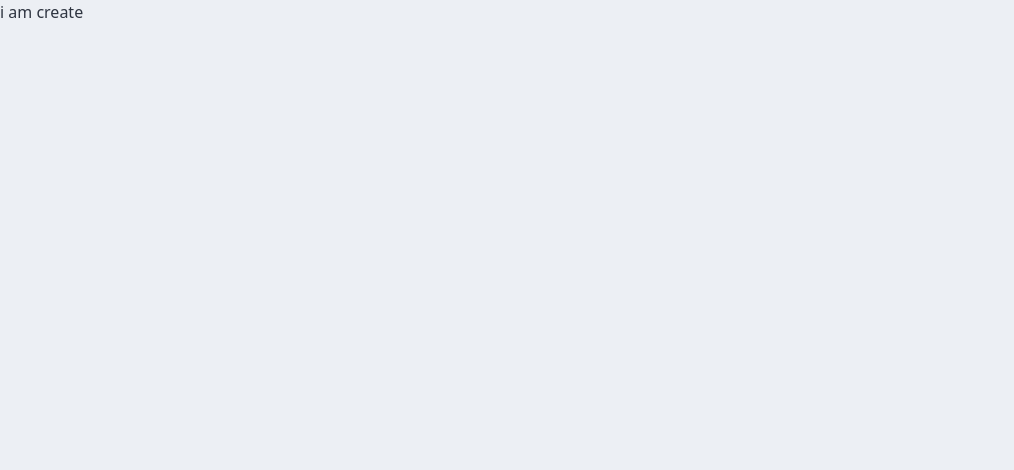
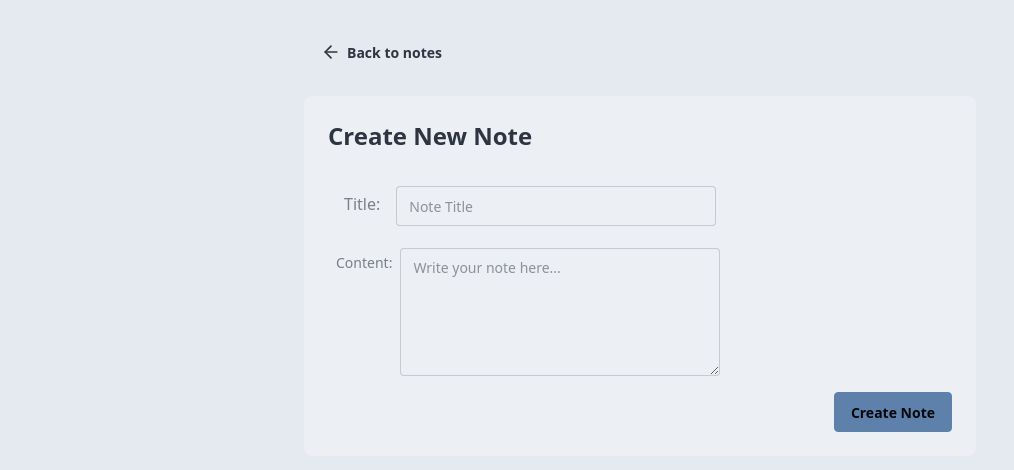
Before and after one commit to anitgt/Thinkboard, a React app in the folder frontend/: page /create in a window 1280 px wide. Shown: the top 470 px of the page, without its empty margins (0-1014 px from the left). Built offline with nearby package versions, Linux system fonts and the light colour scheme; the HTML template or start-up script is replaced by a standard one.

Commit message:
Creating create page

```diff
--- a/frontend/src/components/RateLimitedUI.jsx
+++ b/frontend/src/components/RateLimitedUI.jsx
@@ -6,21 +6,17 @@
       <div className="card w-full max-w-md bg-base-100 shadow-xl">
         <div className="card-body items-center text-center">
 
-          {/* Icon */}
           <AlertTriangle className="w-14 h-14 text-warning" />
 
-          {/* Title */}
           <h2 className="card-title text-2xl mt-2">
             Too Many Requests
           </h2>
 
-          {/* Message */}
           <p className="text-base-content/70">
             You’re hitting the server too fast.
             Please wait a few seconds and try again.
           </p>
 
-          {/* Actions */}
           <div className="card-actions mt-4 gap-2">
             <button
               className="btn btn-primary gap-2"
@@ -39,7 +35,6 @@
             </button>
           </div>
 
-          {/* Footer */}
           <p className="text-xs text-base-content/50 mt-4">
             Error 429 · Rate limit exceeded
           </p>
--- a/frontend/src/pages/CreatePage.jsx
+++ b/frontend/src/pages/CreatePage.jsx
@@ -1,9 +1,94 @@
-import React from 'react'
+import { useEffect, useState } from "react"
+import {Link, useNavigate} from 'react-router'
+import {ArrowLeftIcon} from 'lucide-react'
+import toast from "react-hot-toast";
+import axios from "axios";
+
 
 const CreatePage = () => {
+  const [title, setTitle] = useState('');
+  const [content, setContent] = useState('');
+  const [loading, setLoading] = useState(false);
+
+  const navigate = useNavigate()
+
+  const handleSubmit = async (e) => {
+      e.preventDefault();
+      if(!title.trim() || !content.trim()) {
+        toast.error('All fields are required!')
+        return
+      }
+      setLoading(true);
+      try {
+  await axios.post('http://localhost:3000/notes/api', {
+    title,
+    content
+  })
+  toast.success('Note Created Successfully!')
+  navigate('/')
+} catch (error) {
+  console.log('Error Creating a note', error)
+
+  if (error.response.status === 429) {
+    toast.error('Bro You are creating too many request, Slow down!', {
+      duration: 400,
+      icon: "☠️"
+    })
+  } else {
+    toast.error('Failed To Create Note!')
+  }
+
+} finally {
+  setLoading(false)
+}
+
+  }
   return (
-    <div>
-      i am create
+    <div className="min-h-screen bg-base-200">
+      <div className="container mx-auto px-4 py-8">
+        <div className="max-w-2xl mx-auto">
+         <Link to="/" className='btn btn-ghost mb-6'>
+            <ArrowLeftIcon className='size-5'/>
+            Back to notes
+         </Link>
+         <div className="card bg-base-100">
+            <div className="card-body">
+                <h2 className="card-title text-2xl mb-4">Create New Note</h2>
+                <form onSubmit={handleSubmit}>
+                  <div className="form-control mb-4">
+                    <label className="label p-4">
+                        <span className="label-text text-base">Title:</span>
+                    </label>
+                    <input type="text"
+                     placeholder="Note Title"
+                     className="input input-bordered"
+                     value={title}
+                     onChange={(e) => setTitle(e.target.value)}
+                     />
+                  </div>
+
+                  <div className="form-control mb-4">
+                    <label className="label">
+                      <span className="label-text px-2 -translate-y-12">Content:</span>
+                    </label>
+                    <textarea
+                      placeholder="Write your note here..."
+                      className="textarea textarea-bordered h-32"
+                      value={content}
+                      onChange={(e) => setContent(e.target.value)}
+                    />
+                  </div>
+
+                  <div className="card-actions justify-end">
+                    <button type="submit" className="btn btn-primary" disabled={loading}>
+                      {loading ? "Creating..." : "Create Note"}
+                    </button>
+                  </div>
+                </form>
+            </div>
+         </div>
+        </div>
+      </div>
     </div>
   )
 }
```
Also changed, not shown: 1 other file (tests, documents, lock files or other folders).
